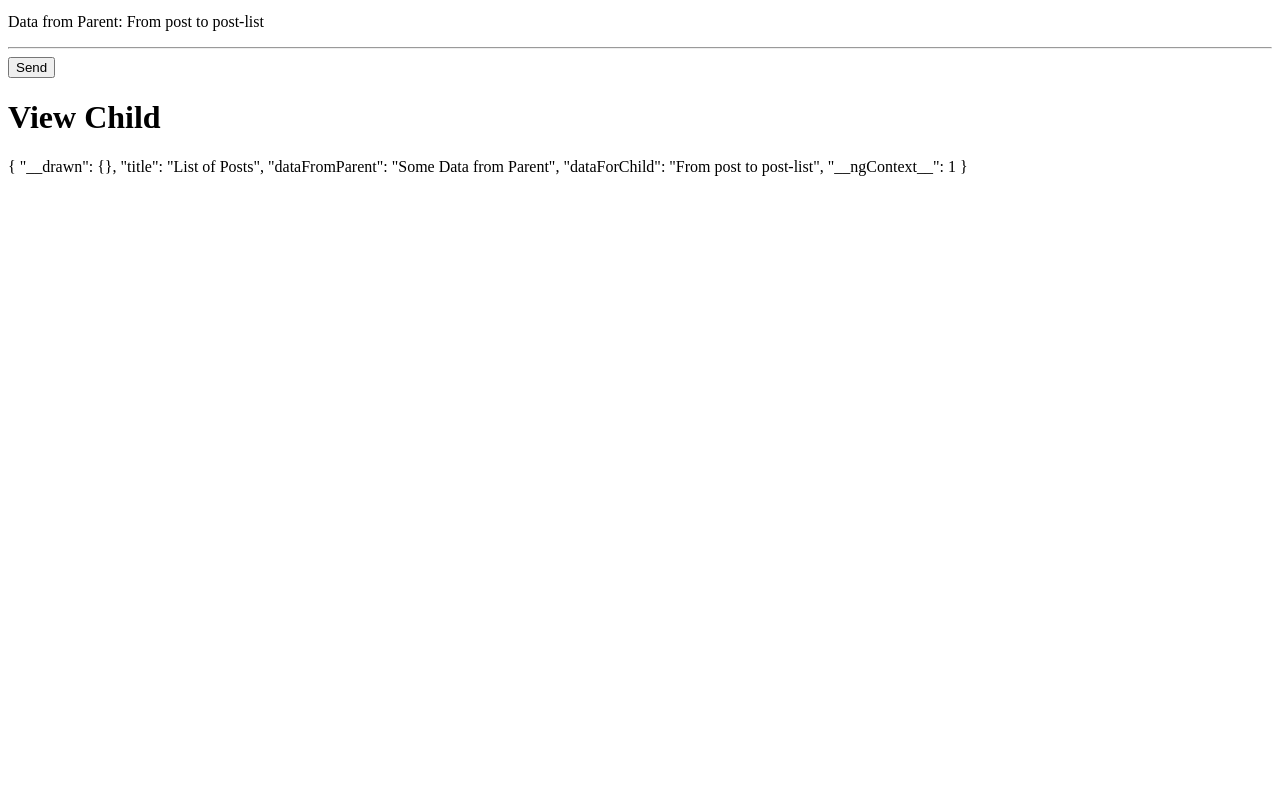
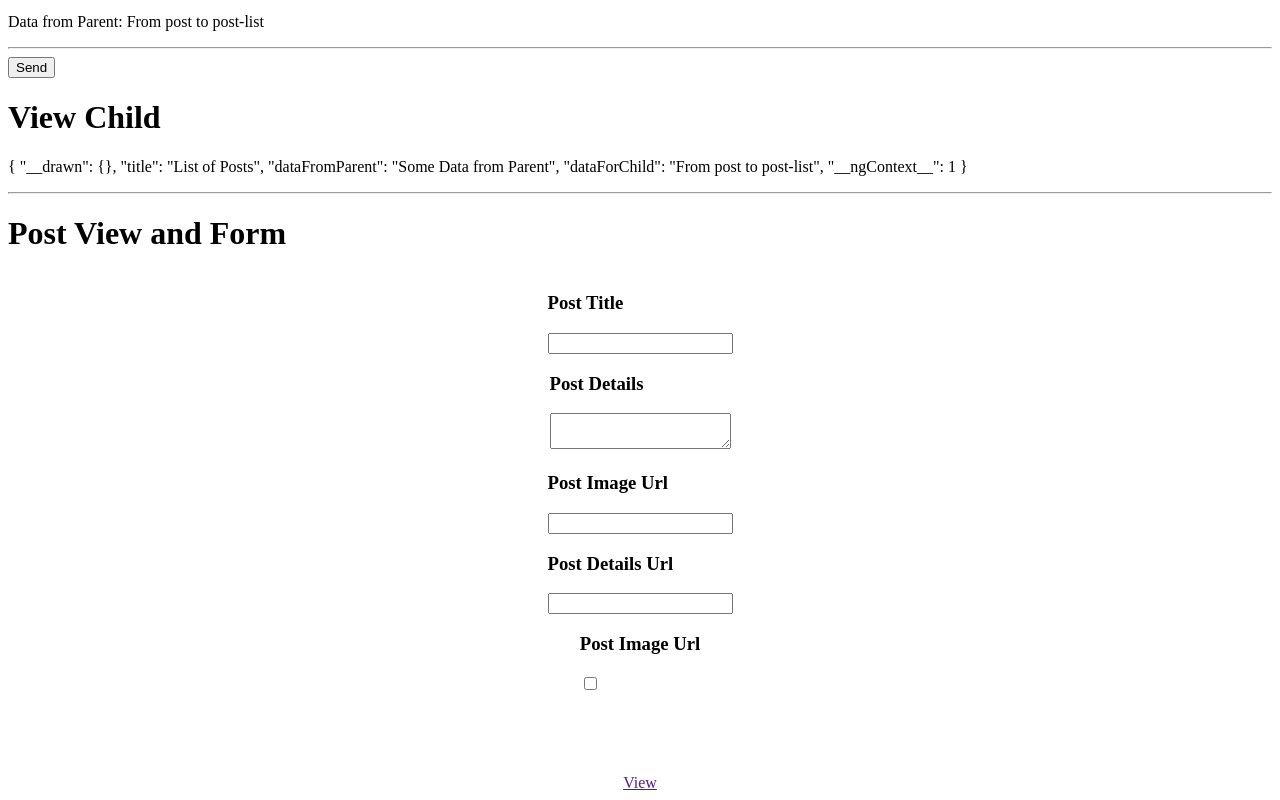
Before and after one commit to shintu0/angular-test, an Angular app: page / in a window 1280 px wide. Shown: the part 341-1141 px from the top of the page. Before the commit the page ends 800 px from the top, so only its background shows below. Built offline with nearby package versions, Linux system fonts and the light colour scheme.

Commit message:
assignment for bnding

```diff
--- a/src/app/app.component.html
+++ b/src/app/app.component.html
@@ -3,3 +3,5 @@
 <app-post [dataFromParent]="dataForChild" ></app-post>
 <h1>View Child</h1>
 <p>{{dataFromViewChild | json}}</p>
+<hr/>
+<app-post-view-form></app-post-view-form>
--- a/src/app/app.module.ts
+++ b/src/app/app.module.ts
@@ -6,16 +6,20 @@ import { AppComponent } from './app.component';
 import { NavbarComponent } from './navbar/navbar.component';
 import { PostComponent } from './post/post.component';
 import { PostListComponent } from './post-list/post-list.component';
+import { PostViewFormComponent } from './post-view-form/post-view-form.component';
+import { FormsModule } from '@angular/forms';
 
 @NgModule({
   declarations: [
     AppComponent,
     NavbarComponent,
     PostComponent,
-    PostListComponent
+    PostListComponent,
+    PostViewFormComponent
   ],
   imports: [
     BrowserModule,
+    FormsModule,
     AppRoutingModule
   ],
   providers: [],
--- /dev/null
+++ b/src/app/post-view-form/post-view-form.component.css
@@ -0,0 +1,9 @@
+.container{
+  display: flex;
+  flex-direction: column;
+  justify-content: center;
+  align-items: center;
+}
+.view-bg{
+  background-color: yellow;
+}
--- /dev/null
+++ b/src/app/post-view-form/post-view-form.component.html
@@ -0,0 +1,18 @@
+<h1>
+  Post View and Form
+</h1>
+
+<div class="container" >
+  <div><h3>Post Title</h3> <input [(ngModel)]="post.title" /></div>
+  <div><h3>Post Details</h3> <textarea [(ngModel)]="post.postDetail" ></textarea></div>
+  <div><h3>Post Image Url</h3> <input [(ngModel)]="post.postImageUrl" /></div>
+  <div><h3>Post Details Url</h3> <input [(ngModel)]="post.postLink" /></div>
+  <div><h3>Post Image Url</h3> <input type="checkbox" [(ngModel)]="post.viewBackground" /></div>
+</div>
+
+<div class="container">
+  <h3 [class.view-bg]="post.viewBackground" >{{post.title}}</h3>
+  <h4  style="width: 100px;" >{{post.postDetail}}</h4>
+  <img [src]="post.postImageUrl" alt="Post Image" [style.display]="post.postImageUrl?null:'none'" style="height: 300px; width: 300px;">
+  <a href="{{post.postLink}}">View</a>
+</div>
--- /dev/null
+++ b/src/app/post-view-form/post-view-form.component.ts
@@ -0,0 +1,28 @@
+import { Component } from '@angular/core';
+
+@Component({
+  selector: 'app-post-view-form',
+  templateUrl: './post-view-form.component.html',
+  styleUrls: ['./post-view-form.component.css']
+})
+export class PostViewFormComponent {
+
+  public post={
+    title:'',
+    postDetail:'',
+    postImageUrl:'',
+    postLink:'',
+    viewBackground:false
+  }
+
+  constructor(){
+
+  }
+
+  onViewBackground(){
+
+  }
+
+
+
+}
```
Also changed, not shown: 1 other file (tests, documents, lock files or other folders).
